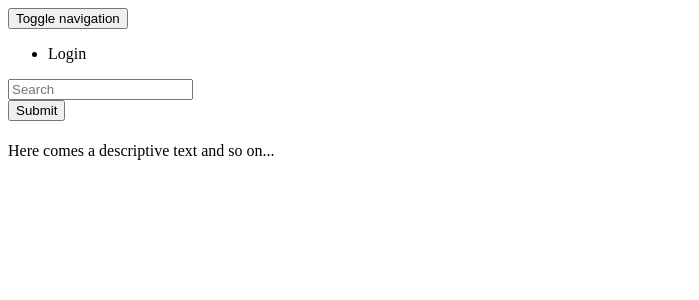
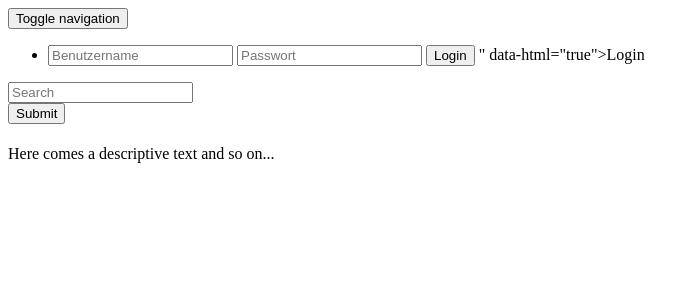
Before and after one commit to sacovo/comenius, a Django app: template templates/comenius/base.html in a window 1280 px wide. Shown: the top 300 px of the page, without its empty margins (0-699 px from the left). Run offline with Django 3.2, Linux system fonts and the light colour scheme; the template is opened without the code that fills it, so the values that code supplies are empty; some libraries are stand-ins or nearby versions.

Commit message:
Add login to navigation

```diff
--- /dev/null
+++ b/templates/comenius/login_form.html
@@ -0,0 +1,6 @@
+<form action='{% url 'comenius:login' %}' role='form' method='post'>
+    {% csrf_token %}
+    <input class='form-control' type='text' name='username' placeholder='Benutzername' />
+    <input class='form-control' type='password' name='password' placeholder='Passwort' />
+    <button type='submit' class='btn btn-primary'>Login</button>
+</form>
--- a/templates/comenius/navbar.html
+++ b/templates/comenius/navbar.html
@@ -15,7 +15,7 @@
                 {% include "nav_point.html" with site=subsite only %}
             {% endfor %}
             <li><a id="login" data-container="body" data-toggle="popover" data-placement="bottom"
-                   data-content="<b>Test</b>" data-html="true">Login</a></li>
+                   data-content="{% include 'comenius/login_form.html' %}" data-html="true">Login</a></li>
                 <script>
                     $(function () {
                         $("[data-toggle='tooltip']").tooltip();
--- a/urls.py
+++ b/urls.py
@@ -3,3 +3,7 @@
 urlpatterns = patterns('comenius.views',
     url(r"^$", 'index', name="index"),
 )
+
+urlpatterns += patterns('django.contrib.auth.views',
+    url(r"^accounts/login/$", 'login', name="login"),
+)
```
